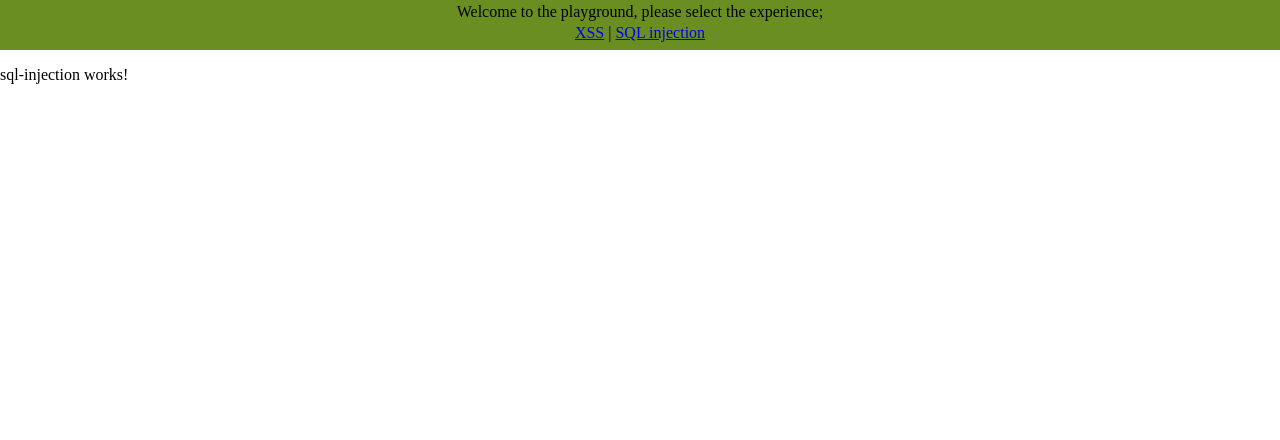
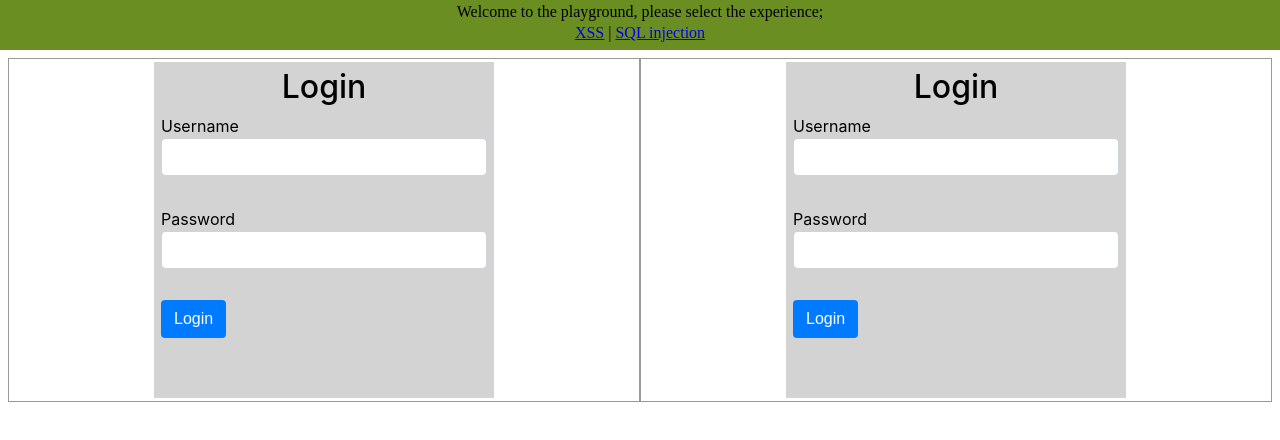
Before and after one commit to raffcorreia/springplay, an Angular app in the folder frontend/: page /sql-injection in a window 1280 px wide. Shown: the top 440 px of the page. Built offline with nearby package versions, Linux system fonts and the light colour scheme.

Commit message:
add login component to sql injection page and format CSS

```diff
--- a/frontend/src/app/login/login.component.sass
+++ b/frontend/src/app/login/login.component.sass
@@ -4,10 +4,9 @@
   background-color: lightgrey
   font-family: -apple-system,BlinkMacSystemFont,"Segoe UI",Roboto,"Helvetica Neue",Arial,"Noto Sans",sans-serif,"Apple Color Emoji","Segoe UI Emoji","Segoe UI Symbol","Noto Color Emoji"
   font-size: 16px
-  position: fixed
-  display: block
-  top: 50%
   left: 50%
+  position: relative
+  transform: translate(-50%, 0)
 
 .form-group
   width: 300px
--- a/frontend/src/app/sql-injection/sql-injection.component.html
+++ b/frontend/src/app/sql-injection/sql-injection.component.html
@@ -1,3 +1,16 @@
-<p>
-  sql-injection works!
-</p>
+<div id="main">
+    <div class="divTable">
+        <div class="divTableBody">
+            <div class="divTableRow">
+                <div class="divTableCellLeft">
+                    <app-login></app-login>
+                </div>
+                <div class="divTableCellRight">
+                    <app-login></app-login>
+                </div>
+            </div>
+        </div>
+    </div>
+</div>
+
+<!--<app-login></app-login>-->
--- a/frontend/src/app/sql-injection/sql-injection.component.sass
+++ b/frontend/src/app/sql-injection/sql-injection.component.sass
@@ -0,0 +1,21 @@
+#main
+  margin: 8px
+
+.divTable
+  display: table
+  width: 100%
+
+.divTableRow
+  display: table-row
+
+.divTableCell, .divTableCellLeft, .divTableCellRight
+  border: 1px solid #999999
+  display: table-cell
+  padding: 3px 10px
+
+.divTableCellLeft, .divTableCellRight
+  width: 50%
+
+
+.divTableBody
+  display: table-row-group
```
